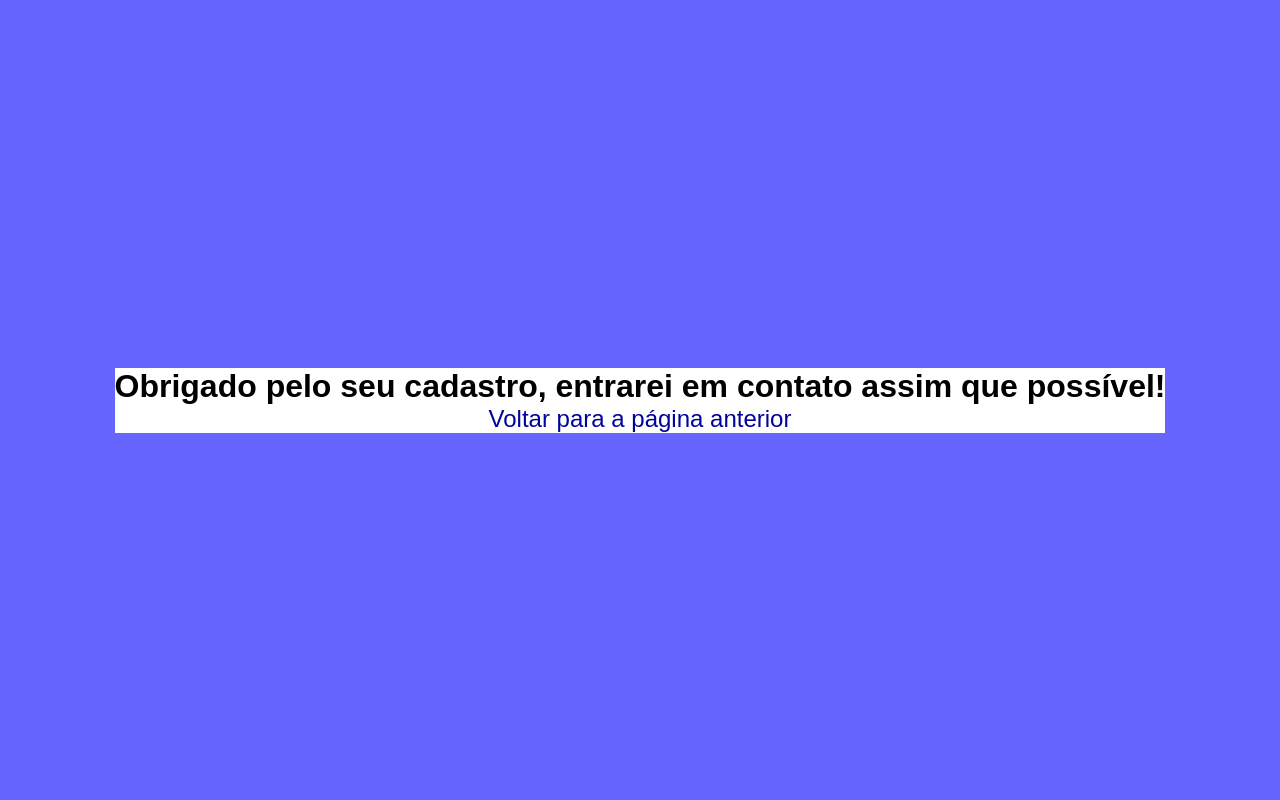
After one commit to 1rodrigotavares1/Portifolio, a PHP site: page /cadastro.php in a window 1280 px wide. The commit adds this page. Run offline with PHP 8.4, Linux system fonts and the light colour scheme.

Commit message:
correções

```diff
--- /dev/null
+++ b/cadastro.php
@@ -0,0 +1,29 @@
+<?php
+
+        /* if(isset($_POST['submit']))
+
+        include_once('config.php');
+
+        $nome = $_POST['nome-empresa'];
+        $email = $_POST['email'];
+        $numero = $_POST['numero'];
+
+        $resul = mysqli_query($conectado, "INSERT INTO tabela(nomeEmpresa,email,num) VALUES('$nome','$email','$numero')"); */
+
+?>
+<!DOCTYPE html>
+<html lang="pt-br">
+<head>
+    <meta charset="UTF-8">
+    <meta name="viewport" content="width=device-width, initial-scale=1.0">
+    <title>Cadastro</title>
+    <link rel="stylesheet" href="css/style2.css">
+</head>
+<body>
+    <div>
+        <h1>Obrigado pelo seu cadastro, entrarei em contato assim que possível!</h1>
+        <p><a href="javascript:history.go(-1)">Voltar para a página anterior</a></p>
+    </div>
+
+</body>
+</html>
--- a/css/style.css
+++ b/css/style.css
@@ -196,20 +196,25 @@ section {
 }
 
 #banco-de-dados {
+    background-color: #0a0a0a8e;
     display: flex;
     flex-direction: column;
     align-items: center;
     width: 50%;
+    border-radius: 20px;
+    padding: 10px;
 }
 h2 {
     color: #fff;
     padding: 20px;
+
 }
 #banco-de-dados div{
     display: flex;
     flex-direction: column;
     padding: 10px;
     color: #fff;
+
 }
 #button-salvar {
     width: 100px;
--- /dev/null
+++ b/css/style2.css
@@ -0,0 +1,27 @@
+
+*{font-family: 'Bungee Hairline', sans-serif;
+    font-family: 'EB Garamond', serif;
+    font-family: 'Exo 2', sans-serif;
+    font-family: 'Nunito Sans', sans-serif;
+    margin: 0;
+    padding: 0;
+    box-sizing: border-box;}
+
+body {
+    display: flex;
+    align-items: center;
+    justify-content: center;
+    flex-direction: column;
+    width: 100%;
+    height: 100vh;
+    background-color: rgb(102, 102, 255);
+    text-align: center;
+}
+div{
+    background-color: #fff;
+}
+a {
+    text-decoration: none;
+    font-size: 1.5rem;
+    color: rgb(0, 3, 156);
+}
```
Also changed, not shown: index.html (renamed from index.php, +5 -4 lines).
